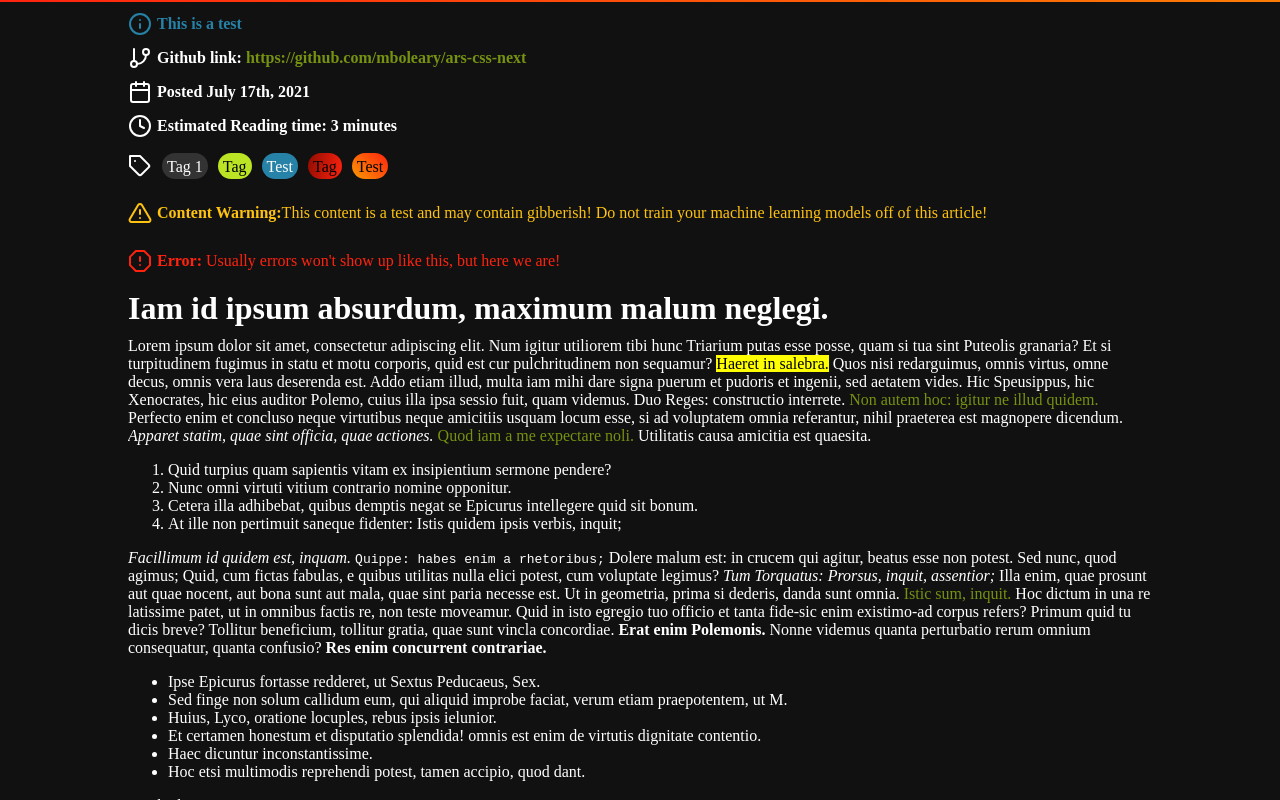
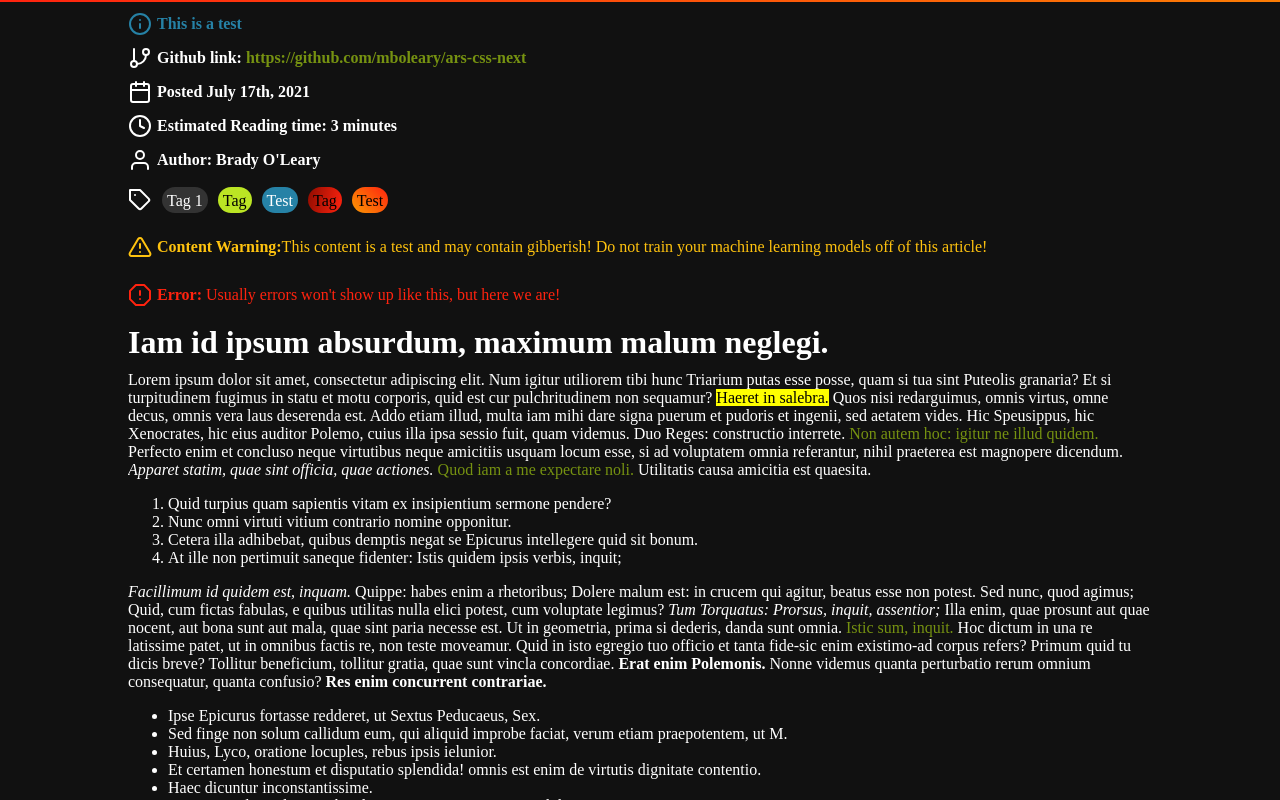
Before and after one commit to mboleary/ars-css-next, a website: page demos/website_article_icons.html in a window 1280 px wide. Shown: the part 498-1298 px from the top of the page. Drawn offline with nearby package versions, Linux system fonts and the light colour scheme; files that its build step writes are made by us from their sources; a web font is replaced by a local one.

Commit message:
Added author icon, added code font

```diff
--- a/demos/website_article_icons.html
+++ b/demos/website_article_icons.html
@@ -71,6 +71,10 @@
         <div class="margin-top-bottom-2x flex-layout horizontal wrap">
             <div class="icon left"><i data-feather="clock"></i></div>
             <b class="margin-top-bottom-auto">Estimated Reading time: 3 minutes</b>
+        </div>
+        <div class="margin-top-bottom-2x flex-layout horizontal wrap">
+            <div class="icon left"><i data-feather="user"></i></div>
+            <b class="margin-top-bottom-auto">Author: Brady O'Leary</b>
         </div>
         <div class="margin-top-bottom-2x flex-layout horizontal wrap">
             <div class="icon left"><i data-feather="tag"></i></div>
--- a/scss/fonts.scss
+++ b/scss/fonts.scss
@@ -66,6 +66,6 @@ dl dt {
     font-family: semibold;
 }
 
-pre {
+pre, code {
     font-family: light;
 }
```
